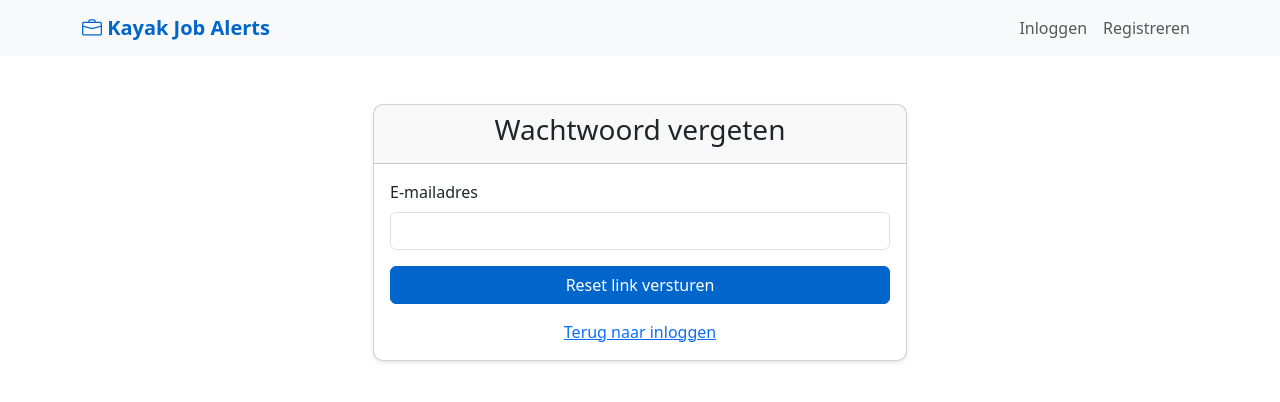
After one commit to rubenverkuijl/jobalert, a Flask app: page /forgot-password in a window 1280 px wide. The commit adds this page. Shown: the top 402 px of the page. Run offline with Flask 3, Linux system fonts and the light colour scheme; some libraries are stand-ins or nearby versions.

Commit message:
Toegevoegd: Wachtwoord vergeten functionaliteit met e-mail reset link

```diff
--- a/app.py
+++ b/app.py
@@ -3,8 +3,9 @@ from flask_sqlalchemy import SQLAlchemy
 from flask_login import LoginManager, UserMixin, login_user, login_required, logout_user, current_user
 from werkzeug.security import generate_password_hash, check_password_hash
 import os
-from datetime import datetime
+from datetime import datetime, timedelta
 from dotenv import load_dotenv
+import secrets
 
 load_dotenv()
 
@@ -21,6 +22,8 @@ class User(UserMixin, db.Model):
     id = db.Column(db.Integer, primary_key=True)
     email = db.Column(db.String(120), unique=True, nullable=False)
     password_hash = db.Column(db.String(128))
+    reset_token = db.Column(db.String(100), unique=True)
+    reset_token_expiry = db.Column(db.DateTime)
     job_alerts = db.relationship('JobAlert', backref='user', lazy=True)
 
 class JobAlert(db.Model):
@@ -110,6 +113,55 @@ def logout():
     logout_user()
     return redirect(url_for('index'))
 
+@app.route('/forgot-password', methods=['GET', 'POST'])
+def forgot_password():
+    if request.method == 'POST':
+        email = request.form.get('email')
+        user = User.query.filter_by(email=email).first()
+
+        if user:
+            # Genereer een unieke reset token
+            token = secrets.token_urlsafe(32)
+            user.reset_token = token
+            user.reset_token_expiry = datetime.utcnow() + timedelta(hours=1)
+            db.session.commit()
+
+            # Stuur e-mail met reset link
+            reset_url = url_for('reset_password', token=token, _external=True)
+            send_reset_email(user.email, reset_url)
+
+            flash('Er is een e-mail verstuurd met instructies om uw wachtwoord te resetten.')
+            return redirect(url_for('login'))
+        else:
+            flash('Geen account gevonden met dit e-mailadres.')
+
+    return render_template('forgot_password.html')
+
+@app.route('/reset-password/<token>', methods=['GET', 'POST'])
+def reset_password(token):
+    if request.method == 'POST':
+        password = request.form.get('password')
+        user = User.query.filter_by(reset_token=token).first()
+
+        if user and user.reset_token_expiry > datetime.utcnow():
+            user.password_hash = generate_password_hash(password)
+            user.reset_token = None
+            user.reset_token_expiry = None
+            db.session.commit()
+
+            flash('Uw wachtwoord is succesvol gewijzigd. U kunt nu inloggen.')
+            return redirect(url_for('login'))
+        else:
+            flash('De reset link is ongeldig of verlopen.')
+            return redirect(url_for('forgot_password'))
+
+    return render_template('reset_password.html')
+
+def send_reset_email(email, reset_url):
+    # Implementeer hier de e-mail functionaliteit
+    # Gebruik de bestaande e-mail configuratie
+    pass
+
 if __name__ == '__main__':
     with app.app_context():
         db.create_all()
--- /dev/null
+++ b/templates/forgot_password.html
@@ -0,0 +1,29 @@
+{% extends "base.html" %}
+
+{% block content %}
+<div class="container mt-5">
+    <div class="row justify-content-center">
+        <div class="col-md-6">
+            <div class="card">
+                <div class="card-header">
+                    <h3 class="text-center">Wachtwoord vergeten</h3>
+                </div>
+                <div class="card-body">
+                    <form method="POST">
+                        <div class="mb-3">
+                            <label for="email" class="form-label">E-mailadres</label>
+                            <input type="email" class="form-control" id="email" name="email" required>
+                        </div>
+                        <div class="d-grid">
+                            <button type="submit" class="btn btn-primary">Reset link versturen</button>
+                        </div>
+                    </form>
+                    <div class="text-center mt-3">
+                        <a href="{{ url_for('login') }}">Terug naar inloggen</a>
+                    </div>
+                </div>
+            </div>
+        </div>
+    </div>
+</div>
+{% endblock %}
--- a/templates/login.html
+++ b/templates/login.html
@@ -21,6 +21,7 @@
                 </form>
                 <div class="text-center mt-3">
                     <p>Nog geen account? <a href="{{ url_for('register') }}">Registreer hier</a></p>
+                    <p><a href="{{ url_for('forgot_password') }}">Wachtwoord vergeten?</a></p>
                 </div>
             </div>
         </div>
```
Also changed, not shown: init_db.py (added, +23 -0 lines), recreate_db.py (added, +15 -0 lines), reset_password.py (added, +17 -0 lines), templates/reset_password.html (added, +33 -0 lines), update_db.py (added, +11 -0 lines).
